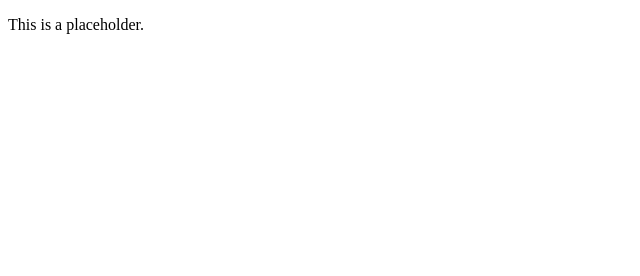
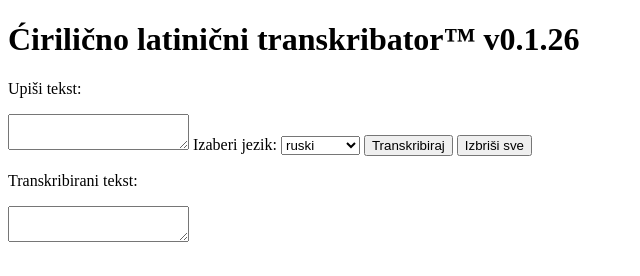
Before and after one commit to mister-morningstar/transkripcija, a plain HTML site: page index.html in a window 1280 px wide. Shown: the whole page, without its empty margins (0-640 px from the left). Drawn offline with Linux system fonts and the light colour scheme.

Commit message:
Add files via upload

```diff
--- a/index.html
+++ b/index.html
@@ -1,9 +1,25 @@
-<!doctype html>
+<!DOCTYPE html>
 <html>
   <head>
-    <title>Placeholder title</title>
+    <meta name="viewport" content="width=device-width, initial-scale=1.0">
+    <title>Ćirilično latinični transkribator</title>
+    <link rel="stylesheet" href="styles.css">
+    <script type="text/javascript" src="javascript.js"></script>
   </head>
   <body>
-    <p>This is a placeholder.</p>
+    <h1>Ćirilično latinični transkribator™ v0.1.26</h1>
+    <p>Upiši tekst:</p>
+    <textarea id="cyrillic-input"></textarea>
+    <label for="language-select">Izaberi jezik:</label>
+    <select id="language-select">
+      <option value="russian">ruski</option>
+      <option value="ukrainian">ukrajinski</option>
+      <option value="belarussian">bjeloruski</option>
+      <option value="rusyn">rusinski</option>
+    </select>
+    <button onclick="convert()">Transkribiraj</button>
+    <button onclick="clearFields()">Izbriši sve</button>
+    <p>Transkribirani tekst:</p>
+    <textarea id="latin-output" readonly></textarea>
   </body>
 </html>
```
